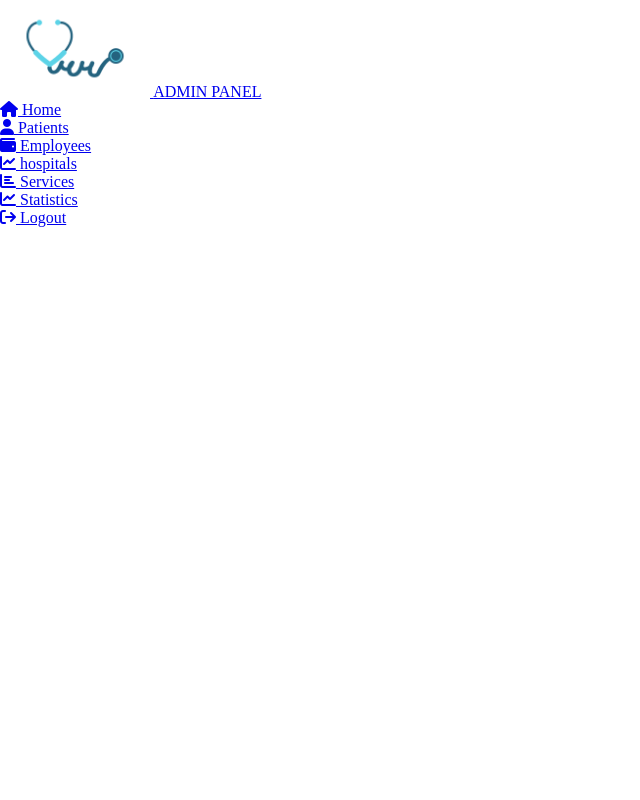
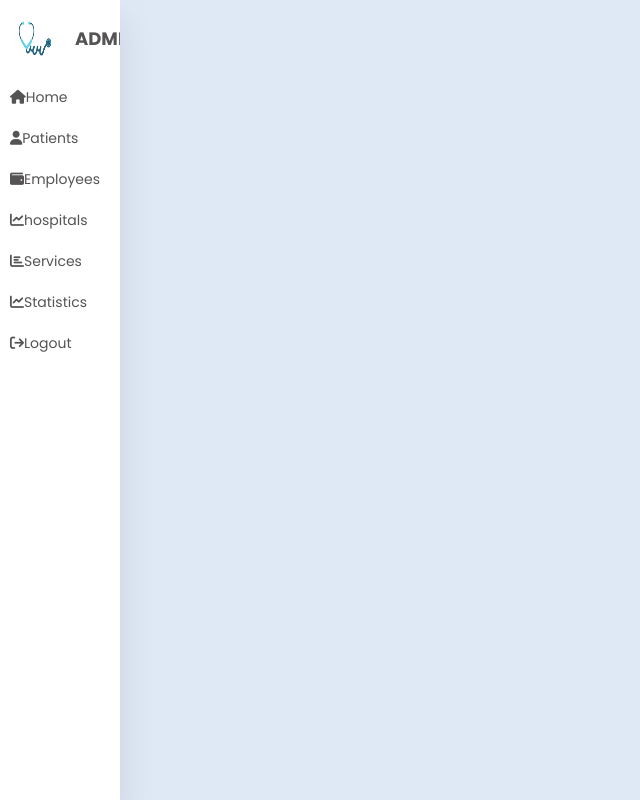
Before and after one commit to hassan-bachir/Hospital-Full-Stack, a PHP site: page /admin.html in a window 1280 px wide. Shown: the whole page, without its empty margins (0-640 px from the left). Run offline with PHP 8.4, Linux system fonts and the light colour scheme; some libraries are stand-ins or nearby versions.

Commit message:
styled the admin panel

```diff
--- a/admin.html
+++ b/admin.html
@@ -9,14 +9,16 @@
     <!-- FONT AWSOME -->
     <link rel="stylesheet" href="https://cdnjs.cloudflare.com/ajax/libs/font-awesome/6.3.0/css/all.min.css" integrity="sha512-SzlrxWUlpfuzQ+pcUCosxcglQRNAq/DZjVsC0lE40xsADsfeQoEypE+enwcOiGjk/bSuGGKHEyjSoQ1zVisanQ==" crossorigin="anonymous" referrerpolicy="no-referrer" />
 
+
+
     <title>Admin Panel</title>
 </head>
 <body>
     <nav>
         <ul>
             <li>
-                <a href="#">
-                    <img src="/images/logo.png" class="logo">
+                <a href="#" class="logo">
+                    <img src="/images/logo.png" class="logo-image">
                     <span>ADMIN PANEL</span>
                 </a>
             </li>
--- a/styles/admin.css
+++ b/styles/admin.css
@@ -1,9 +1,55 @@
+@import url('https://fonts.googleapis.com/css2?family=Poppins:wght@400;500;600;700&display=swap');
+
+
+
 * {
     padding: 0;
     margin: 0;
+    border: none;
+    outline:none;
+    text-decoration: none;
     box-sizing: border-box;
+    font-family: 'Poppins',sans-serif;
+}
+
+body {
+    background: #dfe9f5;
+}
+
+.logo-image {
+    width: 50px;
+    /* height: 50px; */
+    border-radius: 50%;
+}
+
+nav {
+    position: absolute;
+    top:0;
+    bottom: 0;
+    height: 100%;
+    left :0;
+    background: #fff ;
+    width:120px;
+    overflow: hidden;
+    transition: width 0.2s linear;
+    box-shadow: 0 20px 35px rgba(0,0,0,0.1);
 }
 
 .logo {
-     width: 150px;
+    text-align: center;
+    display: flex;
+    transition: all 0.5s ease;
 }
+.logo span {
+    font-weight: bold;
+    padding : 15px;
+    font-size: 18px;
+}
+a {
+    position: relative;
+    color: rgb(85, 83,83);
+    font-size: 14px;
+    display: table;
+    width: 300px;
+    padding: 10px;
+}
```
